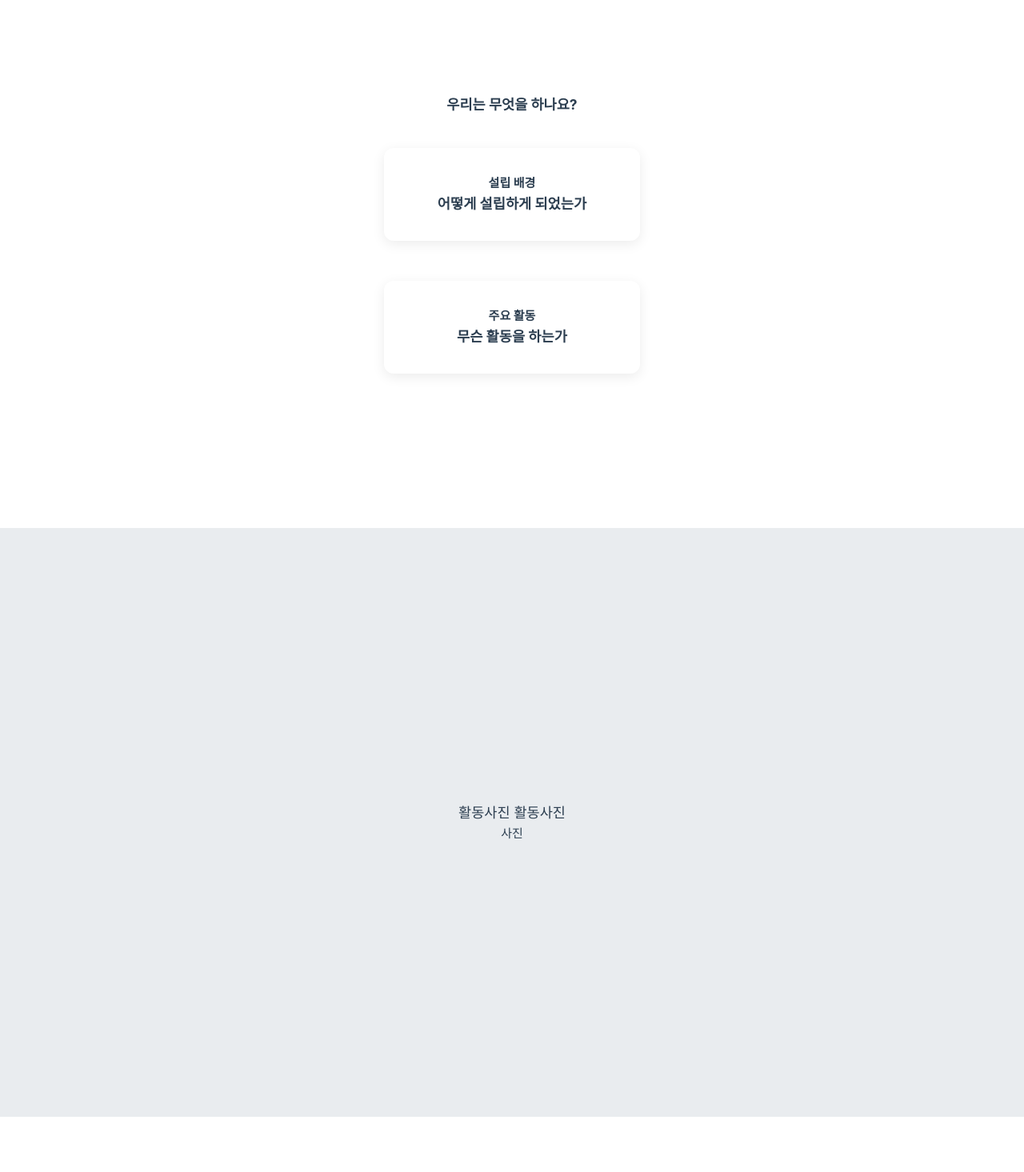
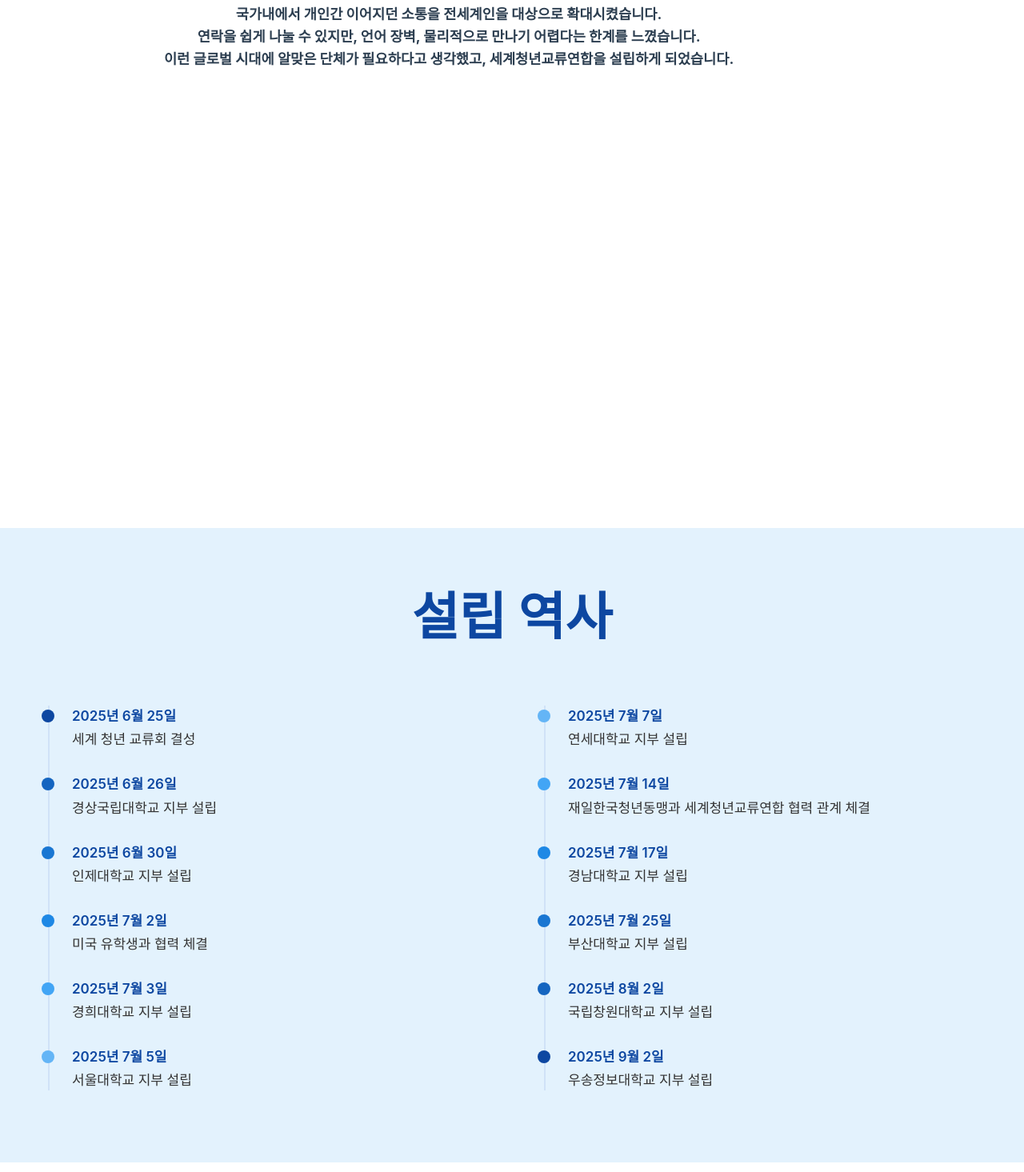
Before and after one commit to wooju8303/WYEA-frontend, a Vue app: page / in a window 1280 px wide. Shown: the part 845-2310 px from the top of the page at 80% size. Built offline with nearby package versions, Linux system fonts and the light colour scheme; what quasar would draw is missing.

Commit message:
내용 수정 및 디자인 추가

```diff
--- a/src/App.vue
+++ b/src/App.vue
@@ -9,8 +9,8 @@
 <!--        <RouterLink to="/register">Register</RouterLink>-->
 <!--      </nav>-->
 <!--    </header>-->
-    <!-- 라우터 페이지 내용 class="page"-->
-    <main >
+    <!-- 라우터 페이지 내용 -->
+    <main class="page" >
       <RouterView />
     </main>
   </div>
@@ -72,10 +72,11 @@ onBeforeUnmount(() => {
 .nav { display: flex; gap: 20px; }
 .nav a { text-decoration: none; color: #333; font-weight: 500; }
 
-/* 페이지 컨텐츠 (헤더만큼 아래에서 시작) */
+/* 페이지 컨텐츠 (헤더만큼 아래에서 시작)
 .page {
-  position: relative; z-index: 1;
+  position: relative;
+  z-index: 1;
   padding-top: var(--header-h);
   min-height: calc(100vh - var(--header-h));
-}
+}*/
 </style>
--- a/src/views/HomeView.vue
+++ b/src/views/HomeView.vue
@@ -79,7 +79,7 @@ onMounted(() => {
   const rootStyles = getComputedStyle(document.documentElement)
   const headerH = parseFloat(rootStyles.getPropertyValue('--header-h')) || 64
 
-  const HIDE_AT = 0.8  // 이 이하로 보이면 숨김(= 스크롤 ~10% 이상)
+  const HIDE_AT = 0.8  // 이 이하로 보이면 숨김(= 스크롤 ~20% 이상)
   const SHOW_AT = 0.9  // 이 이상 보이면 다시 표시 (경계 흔들림 방지)
 
   // 혹시 기존 io가 있으면 정리
@@ -147,11 +147,12 @@ onBeforeUnmount(() => {
 
   <section class="section2">
     <div>
-      <h3>우리는 무엇을 하나요?</h3>
+      <h3>WYEA는 무엇을 하나요?</h3>
       <div class="section2-div1">
         <div class="section2-card1">
           <h4>설립 배경</h4>
-          <p>어떻게 설립하게 되었는가</p>
+          <p>현 21세기는 IT의 빠른 발달로 인해<br/>
+            국가내에서 개인간 이어지던 소통을 전세계인을 대상으로 확대시켰습니다. <br/>연락을 쉽게 나눌 수 있지만, 언어 장벽, 물리적으로 만나기 어렵다는 한계를 느꼈습니다. <br/>이런 글로벌 시대에 알맞은 단체가 필요하다고 생각했고, 세계청년교류연합을 설립하게 되었습니다.</p>
         </div>
         <div class="section2-card1">
           <h4>주요 활동</h4>
@@ -162,9 +163,66 @@ onBeforeUnmount(() => {
   </section>
 
   <section class="section3">
-    <div>
-      <h3>활동사진 활동사진</h3>
-      <p>사진</p>
+    <div class="section3-div1">
+      <h1>설립 역사</h1>
+    </div>
+    <div class="section3-divcontainer">
+      <div class="section3-div2">
+        <ul class="section3-div2-ul">
+          <li>
+            <span class="date">2025년 6월 25일</span>
+            <span class="event">세계 청년 교류회 결성</span>
+          </li>
+          <li>
+            <span class="date">2025년 6월 26일</span>
+            <span class="event">경상국립대학교 지부 설립</span>
+          </li>
+          <li>
+            <span class="date">2025년 6월 30일</span>
+            <span class="event">인제대학교 지부 설립</span>
+          </li>
+          <li>
+            <span class="date">2025년 7월 2일</span>
+            <span class="event">미국 유학생과 협력 체결</span>
+          </li>
+          <li>
+            <span class="date">2025년 7월 3일</span>
+            <span class="event">경희대학교 지부 설립</span>
+          </li>
+          <li>
+            <span class="date">2025년 7월 5일</span>
+            <span class="event">서울대학교 지부 설립</span>
+          </li>
+        </ul>
+      </div>
+      <div class="section3-div3-ul">
+        <ul>
+          <li>
+            <span class="date">2025년 7월 7일</span>
+            <span class="event">연세대학교 지부 설립</span>
+          </li>
+          <li>
+            <span class="date">2025년 7월 14일</span>
+            <span class="event">재일한국청년동맹과 세계청년교류연합 협력 관계 체결</span>
+          </li>
+          <li>
+            <span class="date">2025년 7월 17일</span>
+            <span class="event">경남대학교 지부 설립</span>
+          </li>
+          <li>
+            <span class="date">2025년 7월 25일</span>
+            <span class="event">부산대학교 지부 설립</span>
+          </li>
+          <li>
+            <span class="date">2025년 8월 2일</span>
+            <span class="event">국립창원대학교 지부 설립</span>
+          </li>
+          <li>
+            <span class="date">2025년 9월 2일</span>
+            <span class="event">우송정보대학교 지부 설립</span>
+          </li>
+        </ul>
+      </div>
     </div>
   </section>
 
@@ -322,17 +380,12 @@ body {
   width: 70%;
   margin: 40px auto;  /* 위아래 여백 */
 }
+/*-------------------------------section2---------------------------------*/
+.section2 {
 
-.section2 {
-  position: relative;
-  display: flex;
-  flex-direction: column;
-  place-items: center;
-  justify-content: center; /* 가로 중앙 */
-  align-items: center;     /* 세로 중앙 */
+  display: block;
   text-align: center;
   min-height: calc(100vh - var(--header-h, 64px));
-  pointer-events: none; /* 버튼만 클릭 가능하게 다시 켜줘도 됨 */
 }
 
 .section2 h3 {
@@ -354,45 +407,123 @@ body {
 }
 
 .section2-div1 {
-  display: flex;              /* 카드들을 가로로 나란히 */
-  justify-content: center;
-  gap: 50px;                  /* 카드 사이 간격 */
-  margin-top: 40px;
-  flex-wrap: wrap;            /* 작은 화면에서는 자동 줄바꿈 */
+  display: flex;
+  justify-content: center; /* 가운데 정렬 */
+  gap: 20px;               /* 카드 사이 간격 */
+  flex-wrap: wrap;         /* 화면이 좁으면 줄바꿈 */
 }
 
-.section2-card1 {
-  background: #fff;
-  border-radius: 12px;
-  box-shadow: 0 4px 16px rgba(0,0,0,0.08);
-  padding: 32px 24px;
-  max-width: 320px;
-  flex: 1 1 280px;            /* 반응형 */
-  transition: transform 0.2s ease, box-shadow 0.2s ease;
+/*-------------------------------section3---------------------------------*/
+.section3 {
+  background: #e3f2fd;
+  padding: 60px 20px;
+  text-align: center;
 }
 
-.section2-card1:hover {
-  transform: translateY(-6px);
-  box-shadow: 0 8px 24px rgba(0,0,0,0.12);
+.section3-div1 h1{
+  font-size: 4rem;
+  font-weight: 700;
+  margin-bottom: 60px;
+  color: #0d47a1;
 }
 
-.section2-card1 .icon {
-  width: 64px;
-  height: 64px;
-  margin-bottom: 16px;
+.section3-divcontainer {
+  display: grid;
+  grid-template-columns: 1fr 1fr;
+  gap: 40px;
+  max-width: 1200px;
+  margin: 0 auto;
+  text-align: left;
 }
 
-.section3 {
-  background-color: #e9ecef;
-  position: relative;
-  display: flex;
-  justify-content: center; /* 가로 중앙 */
-  align-items: center;     /* 세로 중앙 */
-  text-align: center;
-  min-height: calc(100vh - var(--header-h, 64px));
-  pointer-events: none; /* 버튼만 클릭 가능하게 다시 켜줘도 됨 */
+.section3-div2 {
+
+  padding-right: clamp(16px, 6vw, 200px); /* 오른쪽 여백 */
 }
 
+.section3-div2 h1 {
+  font-size: 4rem;
+  font-weight: 700;
+  margin-bottom: 60px;
+  color: #0d47a1;
+}
+
+.section3-div3 {
+
+
+}
+
+.section3 ul {
+  list-style: none;
+  margin: 0 auto;
+  padding: 0;
+  max-width: 600px;
+  text-align: left;
+  position: relative;
+}
+
+.section3 ul::before {
+  content: '';
+  position: absolute;
+  left: 20px;
+  top: 0;
+  bottom: 0;
+  width: 2px;
+  background: #d0e2f7;
+}
+
+.section3 ul li {
+  margin-bottom: 30px;
+  padding-left: 50px;
+  position: relative;
+}
+
+.section3 ul li::before {
+  content: '';
+  position: absolute;
+  left: 12px;
+  top: 5px;
+  width: 16px;
+  height: 16px;
+  background: #0d47a1;
+  border-radius: 50%;
+}
+
+.section3-div2-ul li:nth-child(1)::before { background: #0d47a1; }  /* 진한 남색 */
+.section3-div2-ul li:nth-child(2)::before { background: #1565c0; }
+.section3-div2-ul li:nth-child(3)::before { background: #1976d2; }
+.section3-div2-ul li:nth-child(4)::before { background: #1e88e5; }
+.section3-div2-ul li:nth-child(5)::before { background: #42a5f5; }
+.section3-div2-ul li:nth-child(6)::before { background: #64b5f6; }  /* 옅은 하늘색 */
+
+.section3-div3-ul li:nth-child(1)::before { background: #64b5f6; }  /* 옅은 하늘색 */
+.section3-div3-ul li:nth-child(2)::before { background: #42a5f5; }
+.section3-div3-ul li:nth-child(3)::before { background: #1e88e5; }
+.section3-div3-ul li:nth-child(4)::before { background: #1976d2; }
+.section3-div3-ul li:nth-child(5)::before { background: #1565c0; }
+.section3-div3-ul li:nth-child(6)::before { background: #0d47a1; }  /* 진한 남색 */
+
+
+
+.section3 ul .date {
+  display: block;
+  font-weight: 600;
+  color: #0d47a1;
+  margin-bottom: 4px;
+}
+
+.section3 ul .event {
+  color: #333;
+  line-height: 1.4;
+}
+
+.section3 ul span {
+  text-align:left;
+  font-size: 17px;
+  font-weight: 500;
+}
+
+/*-------------------------------section4---------------------------------*/
 .section4 {
   background-color: #FFFFFF;
   position: relative;
@@ -405,7 +536,7 @@ body {
   min-height: calc(100vh - var(--header-h, 64px));
   pointer-events: none; /* 버튼만 클릭 가능하게 다시 켜줘도 됨 */
 }
-
+/*-------------------------------footer---------------------------------*/
 .footer {
   background: #fff;
   padding: 20px;
```
